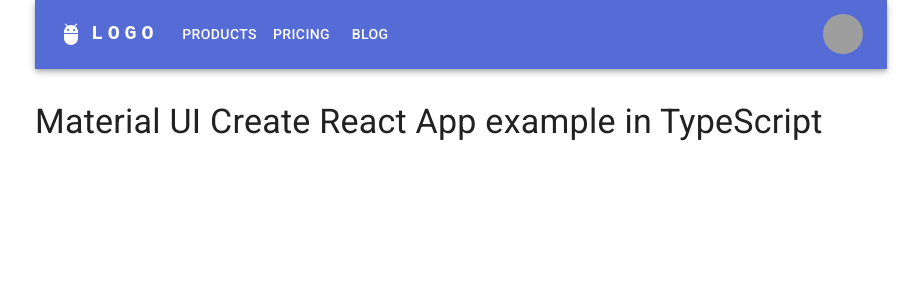
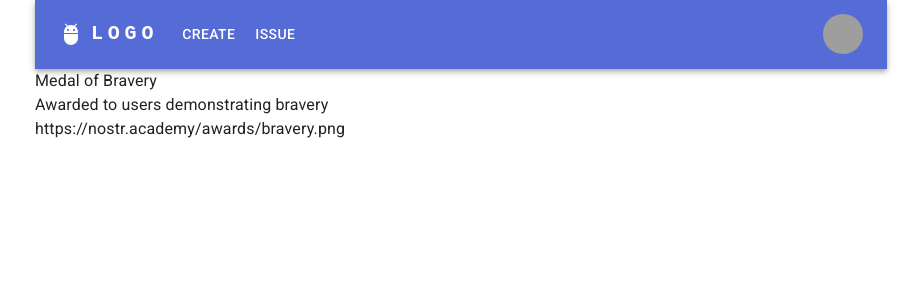
Before and after one commit to neilck/nostr-badger, a React (Create React App) app: page /Create in a window 1280 px wide. Shown: the top 300 px of the page, without its empty margins (179-1100 px from the left). Built offline with nearby package versions, Linux system fonts and the light colour scheme; grey boxes are pictures that could not be loaded.

Commit message:
routes and state

```diff
--- a/src/App.tsx
+++ b/src/App.tsx
@@ -1,20 +1,18 @@
 import * as React from 'react';
 import Container from '@mui/material/Container';
-import Typography from '@mui/material/Typography';
-import Box from '@mui/material/Box';
-import Link from '@mui/material/Link';
-import ProTip from './ProTip';
 import ResponsiveAppBar from './components/ResponsiveAppBar';
+import Create from './components/Create';
+import Issue from './components/Issue';
+import { Route, Routes } from 'react-router-dom';
 
 export default function App() {
   return (
     <Container maxWidth="md">
       <ResponsiveAppBar />
-      <Box sx={{ my: 4 }}>
-        <Typography variant="h4" component="h1" gutterBottom>
-          Material UI Create React App example in TypeScript
-        </Typography>
-      </Box>
+      <Routes>
+        <Route path="Create" element={<Create />} />
+        <Route path="Issue" element={<Issue />} />
+      </Routes>
     </Container>
   );
 }
--- a/src/components/Create.tsx
+++ b/src/components/Create.tsx
@@ -1,7 +1,37 @@
-import * as React from 'react';
+import { Typography } from '@mui/material';
+import { useState, Component } from 'react';
 
-const Create = () => {
-    return <div className="Create">Create ROUTE</div>;
-};
+type CreateProps = {
+   eventId?: string
+}
+
+type CreateState={
+    d: string,
+    name: string,
+    description: string,
+    image: string,
+    imageSize: string,
+    thumb: string,
+    thumbSize: string
+}
+
+class Create extends Component<CreateProps, CreateState> {
+    state: CreateState = {
+        d: "", name: "", description: "", image: "", imageSize: "", thumb: "", thumbSize: ""
+    };
+
+    componentDidMount() {
+        this.setState((state) => ({ d: "bravery", name: "Medal of Bravery", description: "Awarded to users demonstrating bravery", image: "https://nostr.academy/awards/bravery.png"}));
+    }
+
+    render() {
+        return <div className="Create">
+        <Typography>{this.state.name}</Typography>
+        <Typography>{this.state.description}</Typography>
+        <Typography>{this.state.image}</Typography>
+        <Typography>{this.state.thumb}</Typography>
+    </div>;
+    }
+}
 
 export default Create;
--- a/src/components/ResponsiveAppBar.tsx
+++ b/src/components/ResponsiveAppBar.tsx
@@ -13,7 +13,9 @@ import Tooltip from '@mui/material/Tooltip';
 import MenuItem from '@mui/material/MenuItem';
 import AdbIcon from '@mui/icons-material/Adb';
 
-const pages = ['Products', 'Pricing', 'Blog'];
+import { Link } from 'react-router-dom';
+
+const pages = ['Create', 'Issue'];
 const settings = ['Profile', 'Account', 'Dashboard', 'Logout'];
 
 function ResponsiveAppBar() {
@@ -89,7 +91,7 @@ function ResponsiveAppBar() {
             >
               {pages.map((page) => (
                 <MenuItem key={page} onClick={handleCloseNavMenu}>
-                  <Typography textAlign="center">{page}</Typography>
+                  <Typography textAlign="center"><Link style={{textDecoration: "none", color: "white"}} to={`/${page}`}>{page}</Link></Typography>
                 </MenuItem>
               ))}
             </Menu>
@@ -120,7 +122,7 @@ function ResponsiveAppBar() {
                 onClick={handleCloseNavMenu}
                 sx={{ my: 2, color: 'white', display: 'block' }}
               >
-                {page}
+                <Link style={{textDecoration: "none", color: "white"}} to={`/${page}`}>{page}</Link>
               </Button>
             ))}
           </Box>
--- a/tsconfig.json
+++ b/tsconfig.json
@@ -13,7 +13,7 @@
     "resolveJsonModule": true,
     "isolatedModules": true,
     "noEmit": true,
-    "jsx": "react"
+    "jsx": "react-jsx"
   },
   "include": ["src"]
 }
```
Also changed, not shown: src/index.tsx (+3 -11 lines).
